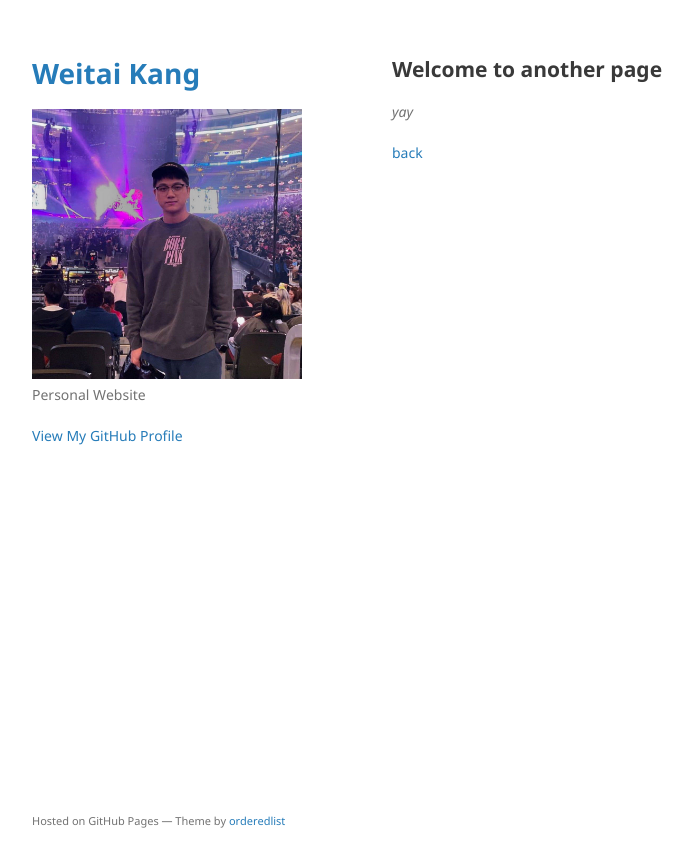
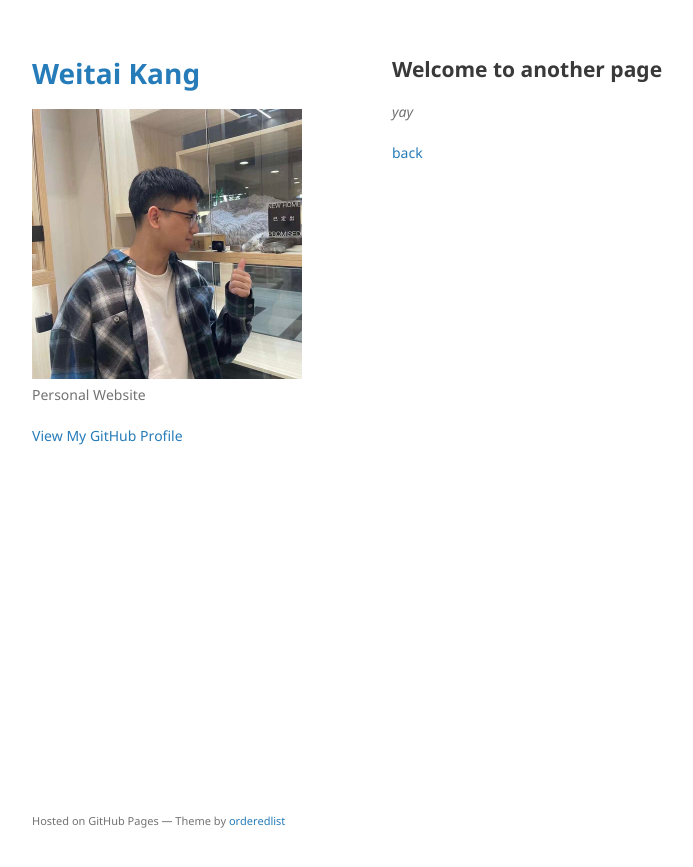
Before and after one commit to WeitaiKang/WeitaiKang.github.io, a Jekyll site: the page built from another-page.md, in a window 1280 px wide. Shown: the top 867 px of the page, without its empty margins (178-871 px from the left). Built offline with Jekyll 4.4.1, drawn with Linux system fonts in a browser that asks for light colours; our own code applies the rules of GitHub Pages for plain Markdown files.

Commit message:
Update _config.yml

```diff
--- a/_config.yml
+++ b/_config.yml
@@ -6,7 +6,7 @@ email: wkang11 (at) hawk.iit.edu
 google_scholar: https://scholar.google.com/citations?user=hDl0MkwAAAAJ&hl=en
 linkedin: https://www.linkedin.com/in/%E4%BC%9F%E6%B3%B0-%E5%BA%B7-856961247/
 
-logo: /assets/img/personal.jpg
+logo: /assets/img/personal2.jpg
 description: Personal Website
 # show_downloads: true
 google_analytics:
```
